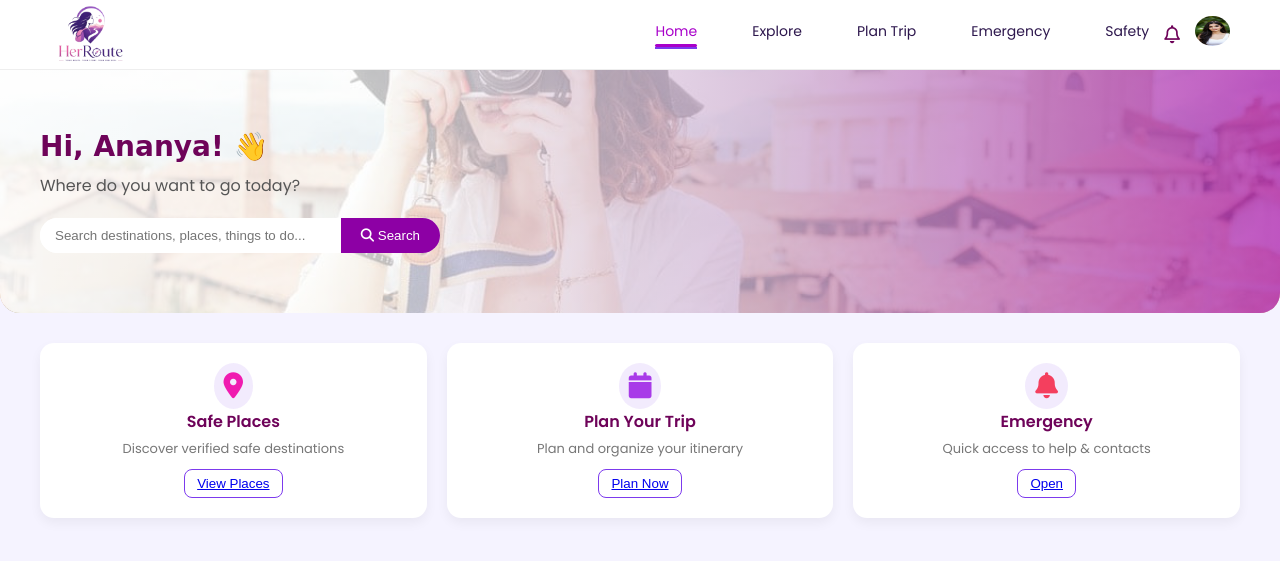
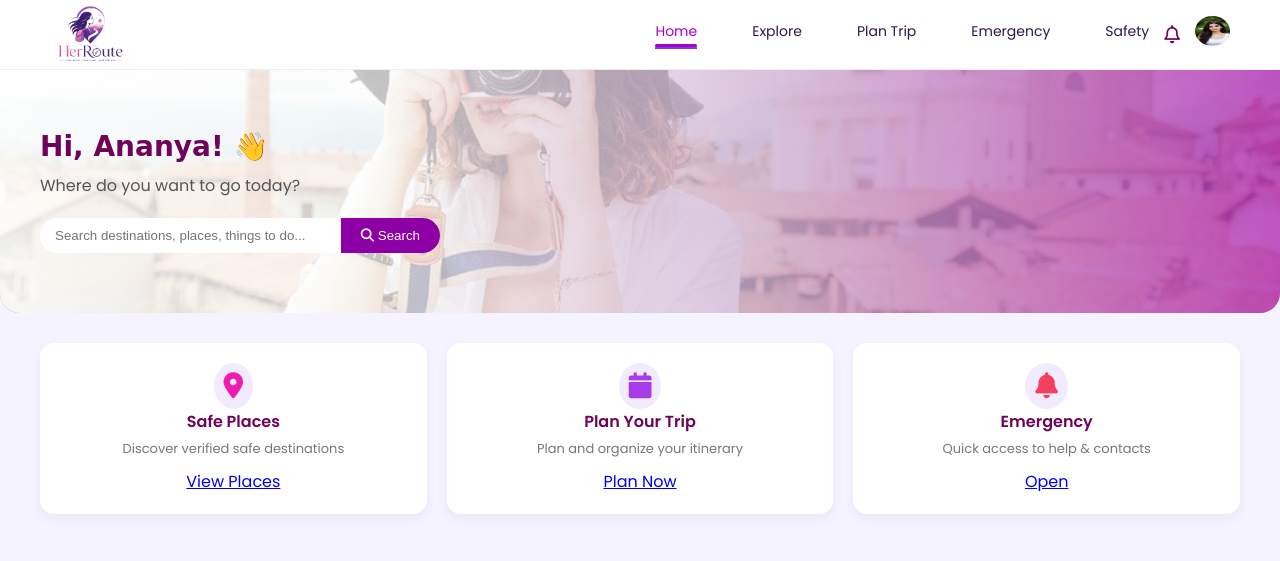
Before and after one commit to Shriya5516/HerRoute, a plain HTML site: page home.html in a window 1280 px wide. Shown: the top 561 px of the page. Drawn offline with Linux system fonts and the light colour scheme.

Commit message:
Add files via upload

```diff
--- a/home.html
+++ b/home.html
@@ -63,21 +63,21 @@
         <i class="fa-solid fa-location-dot icon1"></i>
         <h3>Safe Places</h3>
         <p>Discover verified safe destinations</p>
-        <button><a href="explore.html" class="card-btn">View Places</a></button>
+        <a href="explore.html" class="card-btn">View Places</a>
     </div>
 
     <div class="card">
        <i class="fa-solid fa-calendar icon2"></i>
         <h3>Plan Your Trip</h3>
         <p>Plan and organize your itinerary</p>
-        <button><a href="Itinerary.html" class="card-btn">Plan Now</a></button>
+        <a href="itinerary.html" class="card-btn">Plan Now</a>
     </div>
 
     <div class="card">
         <i class="fa-solid fa-bell icon3"></i>
         <h3>Emergency</h3>
         <p>Quick access to help & contacts</p>
-        <button><a href="emergencycontacts.html" class="card-btn">Open</a></button>
+        <a href="emergencycontacts.html" class="card-btn">Open</a>
 
     </div>
 
```
Also changed, not shown: explore.html (+12 -2 lines).
